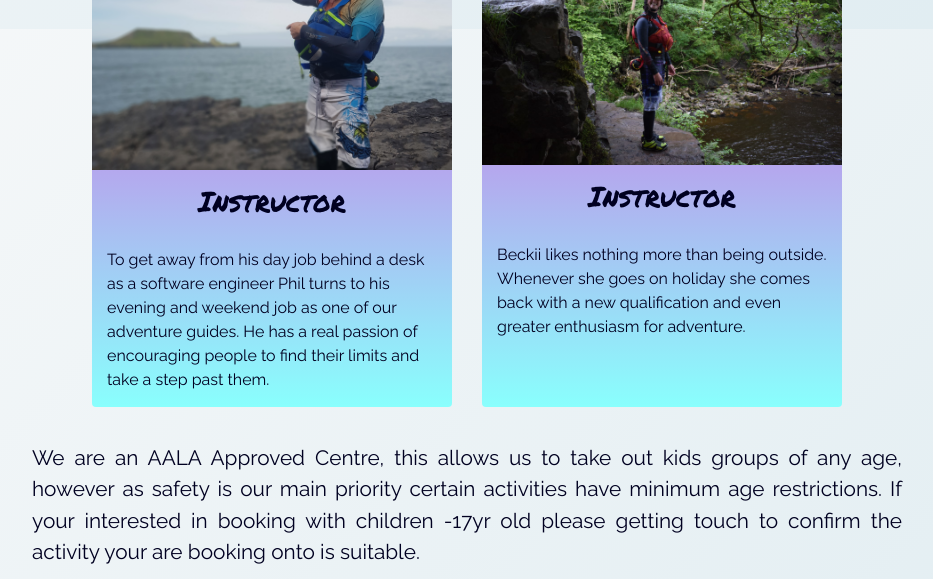
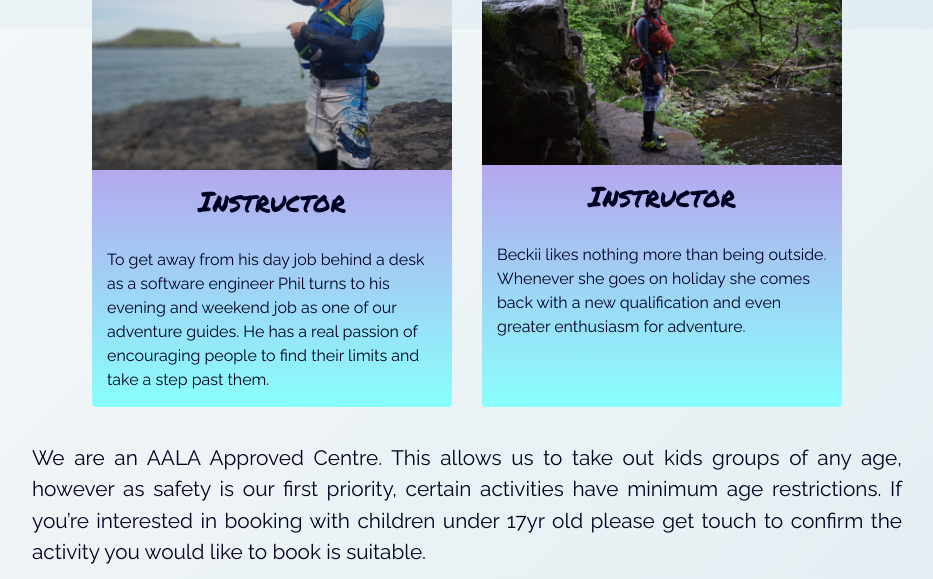
Before and after one commit to phil-6/savage-adventures, a Jekyll site: the page built from about-us.html, in a window 1280 px wide and 900 px high, scrolled down 1771 px, cut to the strip 0-579 px from the top of the window. Shown: the whole strip, without its empty margins (173-1106 px from the left). Built offline with Jekyll 4.4.1, drawn with Linux system fonts in a browser that asks for light colours; nearby versions of some CDN libraries; a script that is not in the unit is left out.

Commit message:
update aala paragraph

```diff
--- a/_includes/age-info.md
+++ b/_includes/age-info.md
@@ -1 +1,3 @@
-We are an AALA Approved Centre, this allows us to take out kids groups of any age, however as safety is our main priority certain activities have minimum age restrictions. If your interested in booking with children -17yr old please getting touch to confirm the activity your are booking onto is suitable.
+We are an AALA Approved Centre. This allows us to take out kids groups of any age, however as safety is our first
+priority, certain activities have minimum age restrictions. If you're interested in booking with children under 17yr old
+please get touch to confirm the activity you would like to book is suitable.
```
